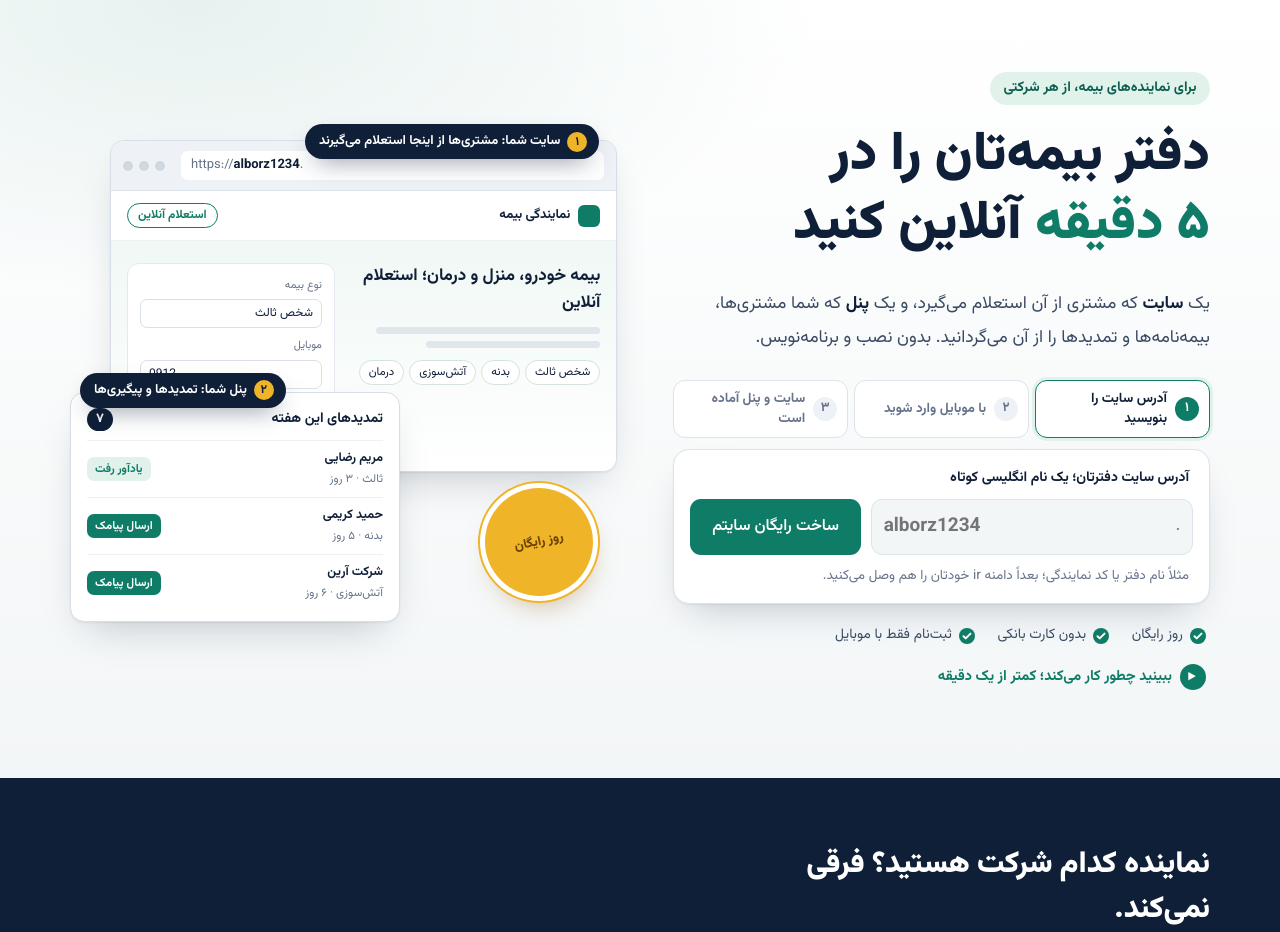
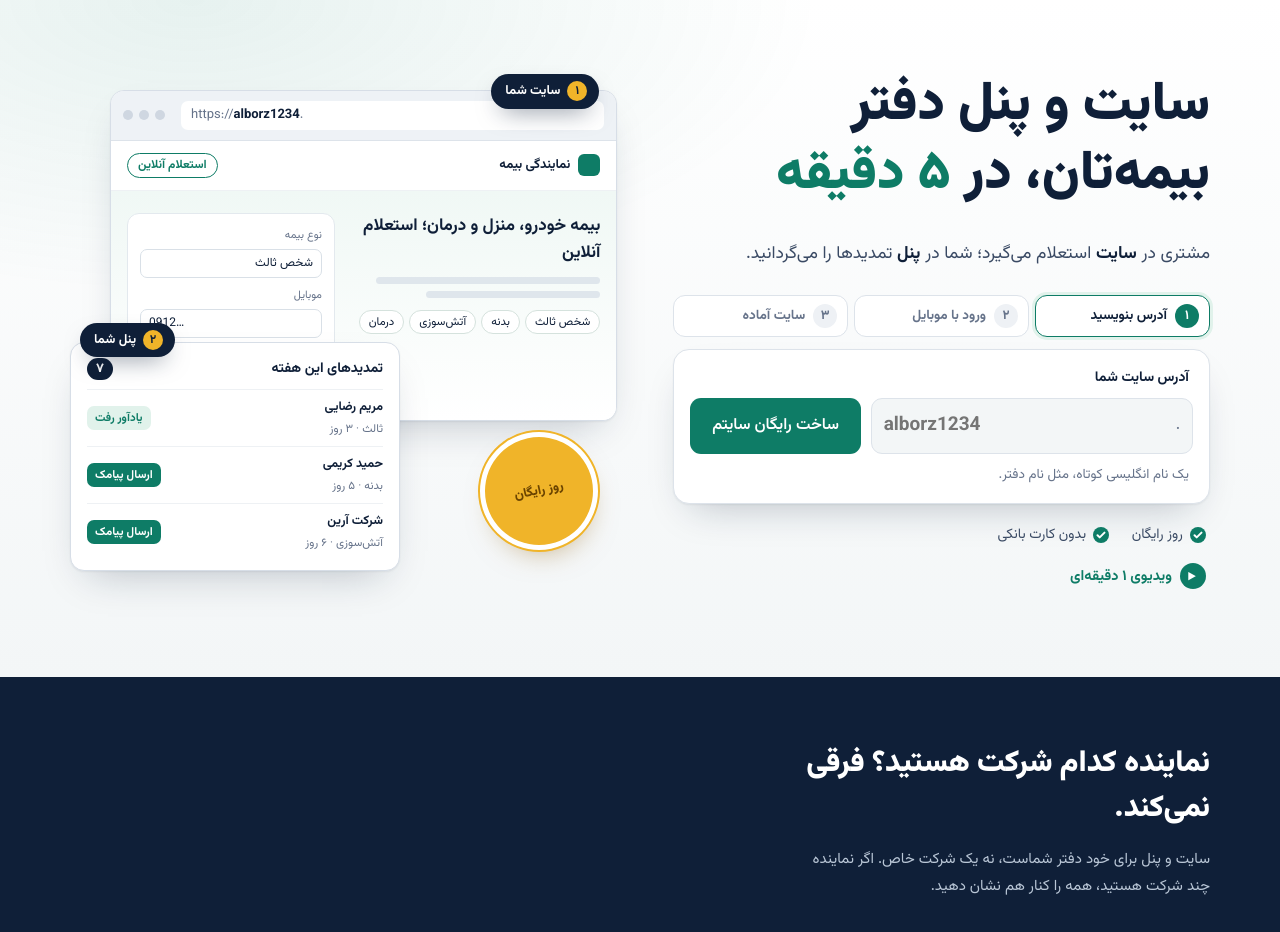
Before and after one commit to arazshah/BimCRM, a Django app: template templates/main/landing.html in a window 1280 px wide. Shown: the part 67-999 px from the top of the page. Run offline with Django 5.2, Linux system fonts and the light colour scheme; the template is opened without the code that fills it, so the values that code supplies are empty.

Commit message:
Hero: fewer words (#29)
Claude-Session: https://claude.ai/code/session_011PewMsc16pfroAsz2e5TGc

Co-authored-by: Claude <noreply@anthropic.com>

```diff
--- a/templates/main/landing.html
+++ b/templates/main/landing.html
@@ -27,18 +27,17 @@
 <section class="hero" id="start">
   <div class="wrap hero-grid">
     <div class="hero-copy">
-      <p class="hero-kicker">برای نماینده‌های بیمه، از هر شرکتی</p>
-      <h1>دفتر بیمه‌تان را در <span class="hl">۵ دقیقه</span> آنلاین کنید</h1>
-      <p class="lead">یک <strong>سایت</strong> که مشتری از آن استعلام می‌گیرد، و یک <strong>پنل</strong> که شما مشتری‌ها، بیمه‌نامه‌ها و تمدیدها را از آن می‌گردانید. بدون نصب و برنامه‌نویس.</p>
+      <h1>سایت و پنل دفتر بیمه‌تان، در <span class="hl">۵ دقیقه</span></h1>
+      <p class="lead">مشتری در <strong>سایت</strong> استعلام می‌گیرد؛ شما در <strong>پنل</strong> تمدیدها را می‌گردانید.</p>
 
       <ol class="hero-steps" aria-label="سه قدم تا سایت آماده">
-        <li class="on"><b>۱</b>آدرس سایت را بنویسید</li>
-        <li><b>۲</b>با موبایل وارد شوید</li>
-        <li><b>۳</b>سایت و پنل آماده است</li>
+        <li class="on"><b>۱</b>آدرس بنویسید</li>
+        <li><b>۲</b>ورود با موبایل</li>
+        <li><b>۳</b>سایت آماده</li>
       </ol>
 
       <form class="claim" action="{% url 'main:login' %}" method="get" id="claim-form" novalidate>
-        <label class="claim-label" for="claim-slug">آدرس سایت دفترتان؛ یک نام انگلیسی کوتاه</label>
+        <label class="claim-label" for="claim-slug">آدرس سایت شما</label>
         <div class="claim-row">
           <div class="claim-input" dir="ltr">
             <input id="claim-slug" name="slug" type="text" inputmode="url" autocomplete="off" spellcheck="false"
@@ -47,19 +46,18 @@
           </div>
           <button class="btn claim-btn" type="submit">ساخت رایگان سایتم</button>
         </div>
-        <p class="claim-status" id="claim-status" aria-live="polite">مثلاً نام دفتر یا کد نمایندگی؛ بعداً دامنه ir خودتان را هم وصل می‌کنید.</p>
+        <p class="claim-status" id="claim-status" aria-live="polite">یک نام انگلیسی کوتاه، مثل نام دفتر.</p>
         <input type="hidden" name="next" id="claim-next" value="/signup/">
       </form>
       <ul class="hero-facts">
         <li>{{ platform.trial_days|fa }} روز رایگان</li>
         <li>بدون کارت بانکی</li>
-        <li>ثبت‌نام فقط با موبایل</li>
       </ul>
-      <a class="hero-watch" href="#promo-title"><span aria-hidden="true">▶</span>ببینید چطور کار می‌کند؛ کمتر از یک دقیقه</a>
+      <a class="hero-watch" href="#promo-title"><span aria-hidden="true">▶</span>ویدیوی ۱ دقیقه‌ای</a>
     </div>
 
     <div class="hero-visual" aria-hidden="true">
-      <span class="mock-tag mt-site"><b>۱</b>سایت شما: مشتری‌ها از اینجا استعلام می‌گیرند</span>
+      <span class="mock-tag mt-site"><b>۱</b>سایت شما</span>
       <div class="win win-site">
         <div class="win-bar"><i></i><i></i><i></i><span class="win-url" dir="ltr">https://<b id="mock-slug">alborz1234</b>.{{ PLATFORM_DOMAIN }}</span></div>
         <div class="ms">
@@ -78,7 +76,7 @@
           </div>
         </div>
       </div>
-      <span class="mock-tag mt-panel"><b>۲</b>پنل شما: تمدیدها و پیگیری‌ها</span>
+      <span class="mock-tag mt-panel"><b>۲</b>پنل شما</span>
       <div class="win win-panel">
         <div class="mp-head"><strong>تمدیدهای این هفته</strong><span class="mp-count">۷</span></div>
         <ul class="mp-list">
@@ -469,7 +467,7 @@
         const d = await r.json();
         status.textContent = d.ok ? "✓ " + input.value + ".{{ PLATFORM_DOMAIN }} آزاد است." : d.message;
         status.className = "claim-status " + (d.ok ? "ok" : "bad");
-        if (d.ok) { steps[0].classList.add("done"); steps[1].classList.add("on"); status.textContent += " حالا «ساخت رایگان سایتم» را بزنید."; }
+        if (d.ok) { steps[0].classList.add("done"); steps[1].classList.add("on"); status.textContent += " حالا دکمه را بزنید."; }
       } catch (e) { status.textContent = ""; }
     }, 300);
   });
```
